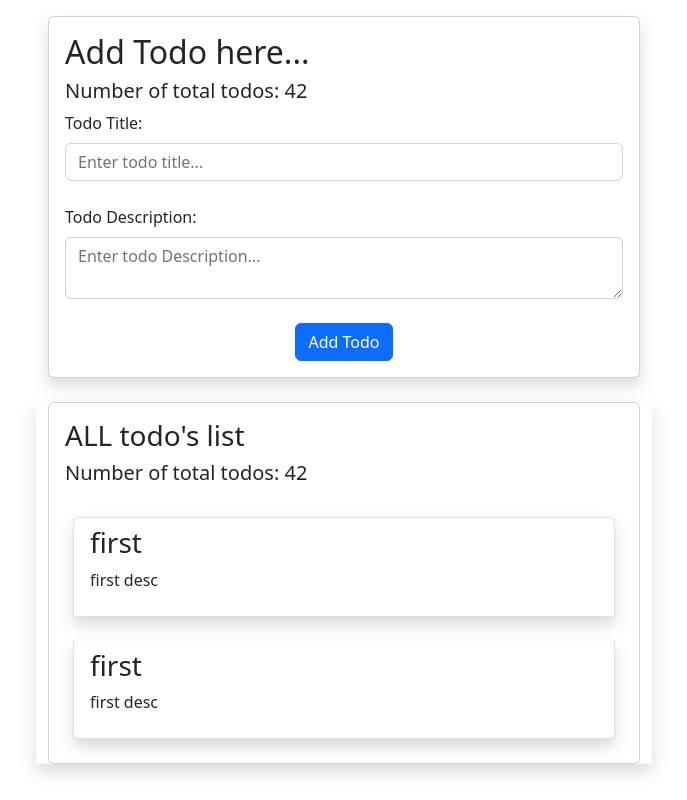
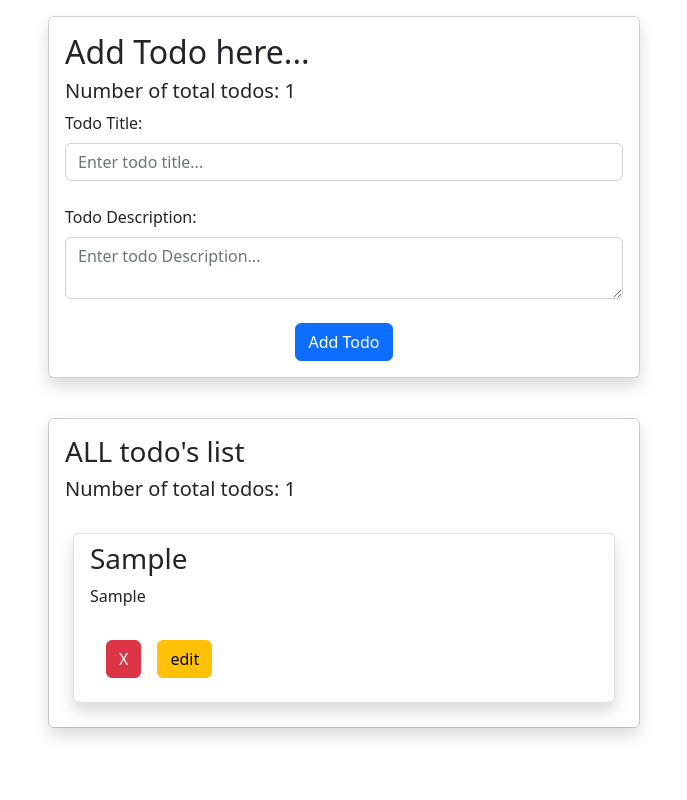
Before and after one commit to jagbirsaini95/react-redux-todo-practice, a React (Create React App) app: page / in a window 1280 px wide. Both pictures are taken after typing "Sample", "Sample" into the empty fields and a click on the button "Add Todo". Shown: the whole page, without its empty margins (296-983 px from the left). Built offline with nearby package versions, Linux system fonts and the light colour scheme.

Commit message:
todo list and count done, working on update todo (#3)

```diff
--- a/package.json
+++ b/package.json
@@ -13,6 +13,7 @@
     "react-redux": "^8.0.5",
     "react-scripts": "5.0.1",
     "redux": "^4.2.1",
+    "uuid": "^9.0.0",
     "web-vitals": "^2.1.4"
   },
   "scripts": {
--- a/src/Components/AddToDo.js
+++ b/src/Components/AddToDo.js
@@ -3,21 +3,21 @@ import { Button, Card, Col, Container, Form, Row } from 'react-bootstrap'
 import ToDoCount from './ToDoCount';
 import { connect } from 'react-redux';
 import { addTodo } from '../redux/actions/todo-actions';
+import { v4 } from 'uuid';
+
+export const initialTodoState = {
+  title: "",
+  description: "",
+  id: ""
+}
 
 function AddToDo({ addTodo }) {
-  const [todo, setTodo] = useState({
-    title: "",
-    description: ""
-  })
+  const [todo, setTodo] = useState(initialTodoState)
 
   const handleTodoSubmit = (e) => {
     e.preventDefault();
-    console.log("===", e, todo);
-    addTodo(todo);
-    setTodo({
-      title: "",
-      description: ""
-    })
+    addTodo({ ...todo, id: v4() });
+    setTodo(initialTodoState)
   }
   return (
     <Container>
@@ -36,6 +36,7 @@ function AddToDo({ addTodo }) {
                     type="text"
                     placeholder='Enter todo title...'
                     value={todo.title}
+                    required
                     onChange={e => setTodo({ ...todo, title: e.target.value })}
                   ></Form.Control>
                 </Form.Group>
@@ -45,6 +46,7 @@ function AddToDo({ addTodo }) {
                   <Form.Label>  Todo Description:</Form.Label>
                   <Form.Control
                     type="text"
+                    required
                     as={'textarea'}
                     placeholder='Enter todo Description...'
                     value={todo.description}
@@ -68,6 +70,7 @@ function AddToDo({ addTodo }) {
 }
 //get state from store
 const mapStateToProps = (state) => {
+  return {}
 }
 //set data to store using  dispatch of action
 const mapDispatchToProps = (dispatch) => ({
--- a/src/Components/ToDoCount.js
+++ b/src/Components/ToDoCount.js
@@ -1,11 +1,17 @@
 import React from 'react'
+import { connect } from 'react-redux';
 
-function ToDoCount() {
+function ToDoCount({ todos }) {
   return (
-
-    <h5>Number of total todos: 42</h5>
-
+    <h5>Number of total todos: {todos.length}</h5>
   )
 }
 
-export default ToDoCount
+const mapStateToProps = (state) => {
+  return { todos: state.todos };
+}
+
+const mapDispatchToProps = (dispatch) => ({
+})
+
+export default connect(mapStateToProps, mapDispatchToProps)(ToDoCount)
--- a/src/Components/ToDoList.js
+++ b/src/Components/ToDoList.js
@@ -1,42 +1,57 @@
 import React, { useState } from 'react'
-import { Card, Col, Container, ListGroup, Row } from 'react-bootstrap'
+import { Button, Card, Col, Container, ListGroup, Row } from 'react-bootstrap'
 import ToDoCount from './ToDoCount';
+import { connect } from 'react-redux';
+import { removeTodo } from '../redux/actions/todo-actions';
+import UpdateTodo from './UpdateTodo';
 
-function ToDoList() {
-  const [todos, setTodos] = useState([
-    {
-      title: 'first',
-      description: 'first desc'
-    },
-    {
-      title: 'first',
-      description: 'first desc'
-    }
-  ])
+function ToDoList({ todos, removeTodo }) {
+  const [modalShow, setModalShow] = useState(false);
+  const [currentTodo, setCurrentTodo] = useState(null);
+  const handleModal = (todo) => {
+    setCurrentTodo(todo)
+    setModalShow(true)
+  }
   return (
-    <Container className='mt-4 shadow'>
+    <Container className='mt-4 pt-3 pb-3'>
       <Row>
         <Col>
           <Card>
-            <Card.Body>
+            <Card.Body className='shadow'>
               <h3> ALL todo's list </h3>
               <ToDoCount />
               <ListGroup className='m-2'>
                 {
                   todos.map((todo, index) => (
-                    <ListGroup.Item className='shadow mt-4'>
+                    <ListGroup.Item key={todo.id} className='shadow mt-4'>
                       <h3>{todo.title}</h3>
                       <p>{todo.description}</p>
+                      <Button className='m-3' variant={'danger'} onClick={() => removeTodo(todo.id)}>X</Button>
+                      <Button variant="warning" onClick={() => handleModal(todo)}>edit</Button>
                     </ListGroup.Item>
                   ))
                 }
+                {currentTodo && <UpdateTodo
+                  show={modalShow}
+                  todo={currentTodo}
+                  onHide={() => setModalShow(false)}
+                />}
               </ListGroup>
+
             </Card.Body>
           </Card>
         </Col>
       </Row>
-    </Container>
+    </Container >
   )
 }
 
-export default ToDoList;
+const mapStateToProps = (state) => {
+  return { todos: state.todos };
+}
+
+const mapDispatchToProps = (dispatch) => ({
+  removeTodo: (id) => dispatch(removeTodo(id)),
+})
+
+export default connect(mapStateToProps, mapDispatchToProps)(ToDoList);
--- /dev/null
+++ b/src/Components/UpdateTodo.js
@@ -0,0 +1,78 @@
+import React, { useState, useEffect } from 'react'
+import { Button, Container, Form, Modal } from 'react-bootstrap'
+import { connect } from 'react-redux'
+import { updateTodo } from '../redux/actions/todo-actions'
+import { initialTodoState } from './AddToDo'
+
+export const UpdateTodo = ({ todo, show, onHide, todos, updateTodo }) => {
+    const [updateTodok, setUpdateTodo] = useState(initialTodoState)
+
+    // useEffect(() => {
+    //     findTodoUpdate();
+    // }, [])
+
+    // const findTodoUpdate = () => {
+    //     const currenttodo = todos.find(todo => todo.id === todoId)
+    //     console.log(currenttodo, "hhhjh");
+    //     setUpdateTodo(currenttodo)
+    // }
+
+    return (
+        <Modal
+            show={show}
+            onHide={onHide}
+            size="lg"
+            aria-labelledby="contained-modal-title-vcenter"
+            centered
+        >
+            <Modal.Header closeButton>
+                <Modal.Title id="contained-modal-title-vcenter">
+                    Update todo
+                </Modal.Title>
+            </Modal.Header>
+            <Modal.Body>
+                {/* //title */}
+                <Form.Group>
+                    <Form.Label>  Todo Title:</Form.Label>
+                    <Form.Control
+                        type="text"
+                        placeholder='Enter todo title...'
+                        value={todo.title}
+                        onChange={e => setUpdateTodo({ ...updateTodok, title: e.target.value })}
+                        required
+                    ></Form.Control>
+                </Form.Group>
+
+                {/* //Description */}
+                <Form.Group className='mt-4'>
+                    <Form.Label>  Todo Description:</Form.Label>
+                    <Form.Control
+                        type="text"
+                        required
+                        as={'textarea'}
+                        placeholder='Enter todo Description...'
+                        value={todo.description}
+                        onChange={e => setUpdateTodo({ ...updateTodok, description: e.target.value })}
+                    ></Form.Control>
+                </Form.Group>
+
+                {/* //button */}
+                <Container className='text-center mt-4'>
+                    <Button type='button' onClick={() => updateTodo(updateTodok, todo.id)} variant='primary'>
+                        update Todo
+                    </Button>
+                </Container>
+            </Modal.Body>
+        </Modal>
+    )
+}
+
+const mapStateToProps = (state) => {
+    return { todos: state.todos }
+}
+
+const mapDispatchToProps = (dispatch) => ({
+    updateTodo: (todo, id) => (dispatch(updateTodo(todo, id)))
+})
+
+export default connect(mapStateToProps, mapDispatchToProps)(UpdateTodo)
--- a/src/index.js
+++ b/src/index.js
@@ -6,9 +6,9 @@ import reportWebVitals from './reportWebVitals';
 import '../node_modules/bootstrap/dist/css/bootstrap.min.css'
 const root = ReactDOM.createRoot(document.getElementById('root'));
 root.render(
-  <React.StrictMode>
+  <>
     <App />
-  </React.StrictMode>
+  </>
 );
 
 // If you want to start measuring performance in your app, pass a function
```
Also changed, not shown: 1 other file (tests, documents, lock files or other folders).
